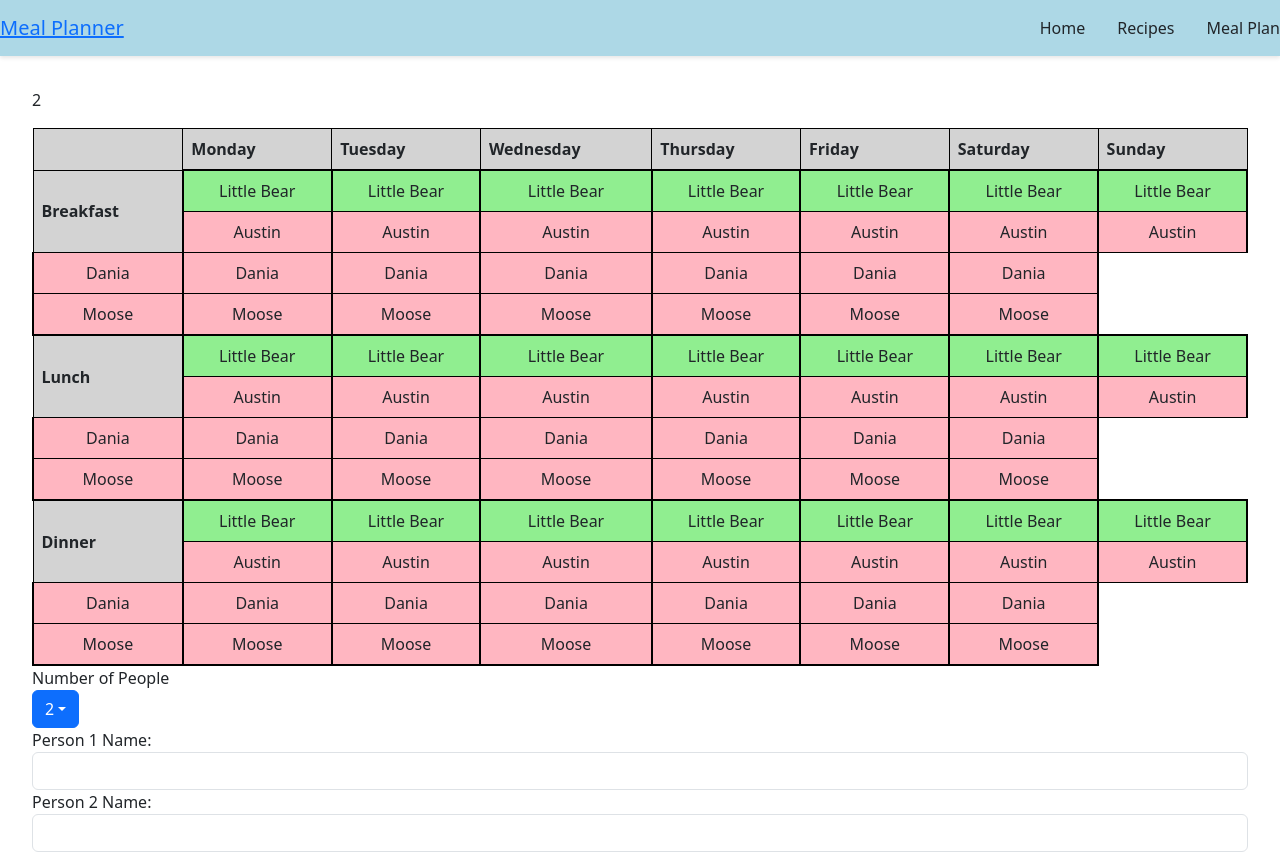
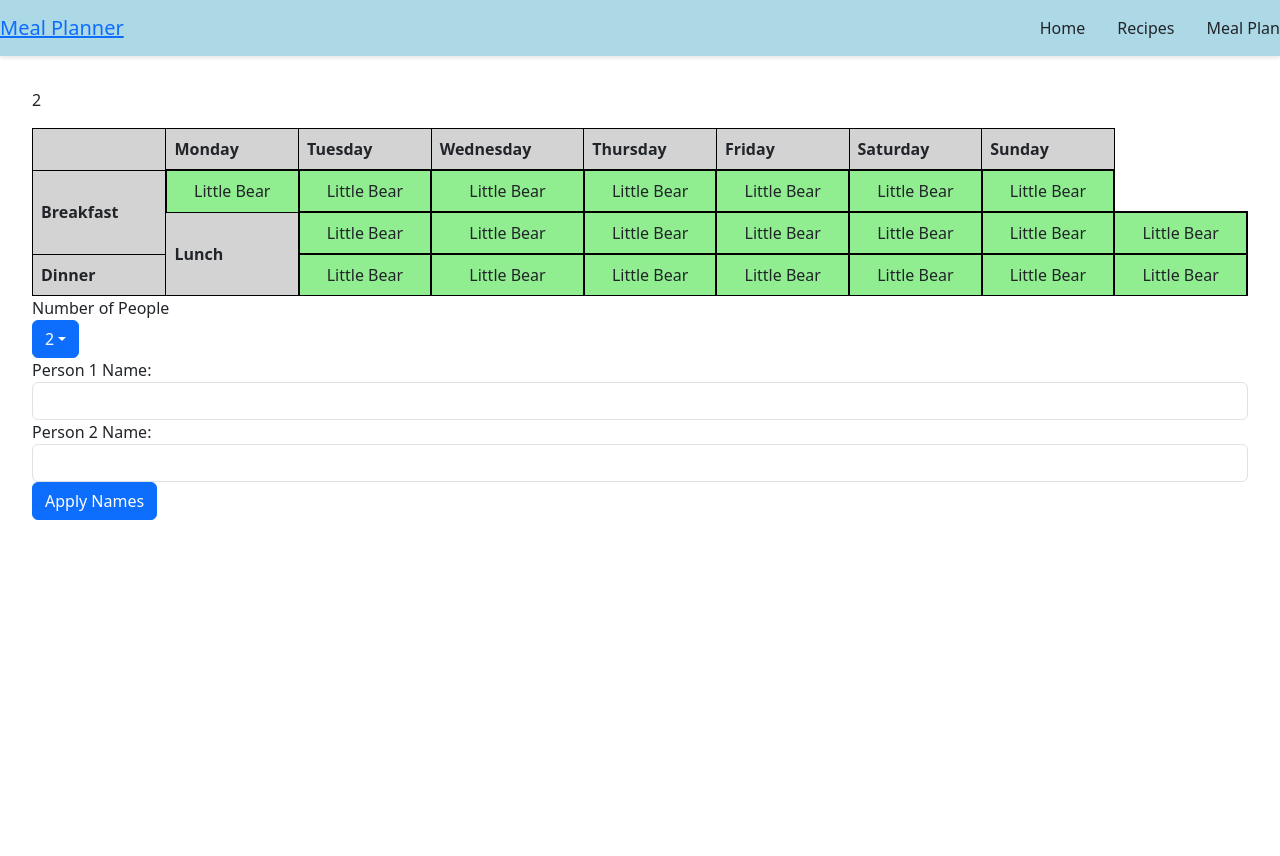
Before and after one commit to daniafernandez/meal-planner, a React (Vite) app in the folder client/: page /mealplan in a window 1280 px wide. Built offline with nearby package versions, Linux system fonts and the light colour scheme.

Commit message:
start of apply names button implementation

```diff
--- a/client/src/pages/MealPlan.tsx
+++ b/client/src/pages/MealPlan.tsx
@@ -9,14 +9,19 @@ function MealPlan() {
     const daysOfWeek = ['Monday', 'Tuesday', 'Wednesday', 'Thursday', 'Friday', 'Saturday', 'Sunday'];
     const meals = ['Breakfast', 'Lunch', 'Dinner'];
     const chef = 'Little Bear'
-    const people = ['Austin', 'Dania', 'Moose']
+    const peoplex = ['Austin', 'Dania', 'Moose']
     const numPeopleOptions = ["1","2","3","4","5","6"]
     const numPeopleDefaultOption = "2"
 
-    const [selectedOption, setSelectedOption] = useState<string>(numPeopleDefaultOption); // Initialize with numPeopleDefaultOption
+    const [selectedOption, setSelectedOption] = useState<string>(numPeopleDefaultOption);
+    const [peopleFinal, setPeopleFinal] = useState<string[]>([]);
 
     const handleOptionSelect = (option: string) => {
-        setSelectedOption(option);  // Update parent state with selected option
+        setSelectedOption(option);
+    };
+
+    const applyNames = () => {
+        setPeopleFinal(peoplex);
     };
 
     return (
@@ -40,10 +45,10 @@ function MealPlan() {
                                 <td key={`${mealIndex}-${dayIndex}`} className="personCellTop">{chef}</td>
                             ))}
                         </tr>
-                        {people.map((person, personIndex) => (
+                        {peopleFinal.map((person, personIndex) => (
                             <tr key={`${mealIndex}-${personIndex}`}>
                                  {daysOfWeek.map((_, dayIndex) => (
-                                <td key={`${mealIndex + 1}-${personIndex}-${dayIndex}`} className={personIndex === people.length-1 ? "personCellBottom":"personCellMiddle"}>{person}</td>
+                                <td key={`${mealIndex + 1}-${personIndex}-${dayIndex}`} className={personIndex === peopleFinal.length-1 ? "personCellBottom":"personCellMiddle"}>{person}</td>
                             ))}
                             </tr>
                         ))}
@@ -59,8 +64,19 @@ function MealPlan() {
             onOptionSelect={handleOptionSelect}
         ></DropDown>
         {Array.from({ length: parseInt(selectedOption) }, (_, index) => (
-        <TextInput key={index} label={`Person ${index + 1} Name:`} />
+        <TextInput
+            key={index}
+            label={`Person ${index + 1} Name:`}
+            onInput={applyNames}
+        />
         ))}
+        <button
+            type="button"
+            className={"btn btn-primary"}
+            onClick={applyNames}
+            >
+            Apply Names
+            </button>
         </>
     );
 }
```
